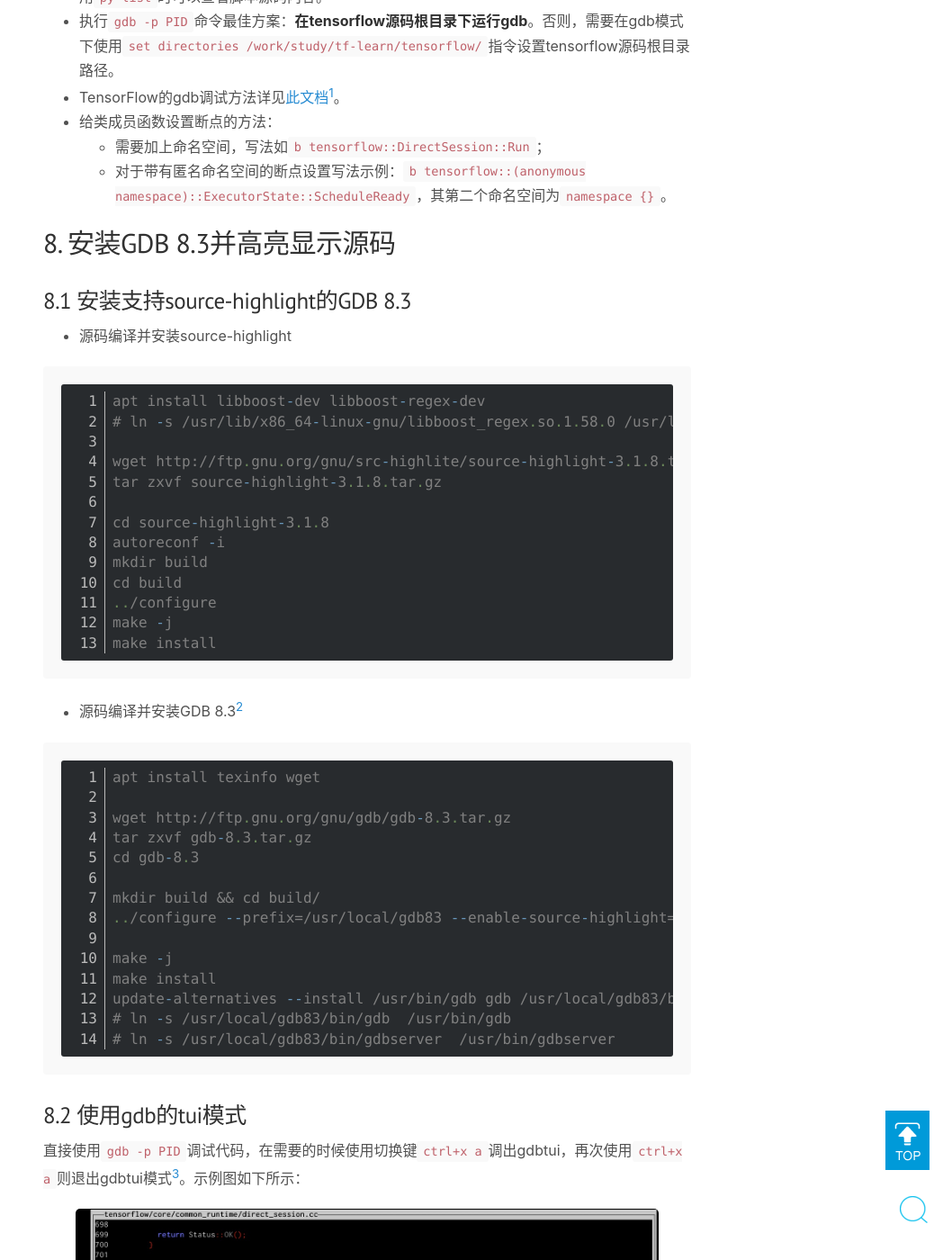
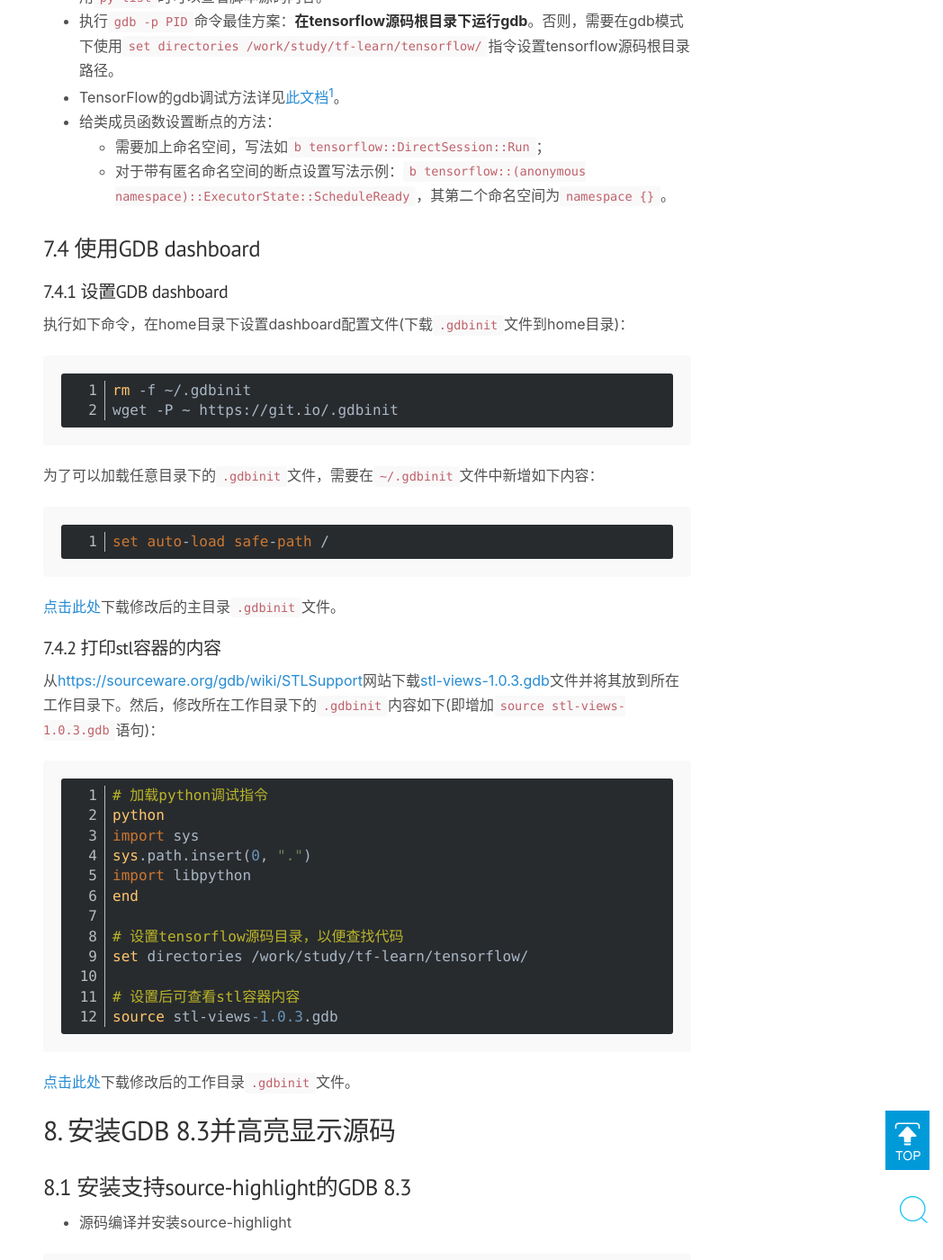
Before and after one commit to wzzju/wzzju.github.io, a Jekyll site: the page built from _posts/2020-03-17-tf-compile.md, in a window 1280 px wide and 1400 px high, scrolled down 5756 px. Shown: the whole window at 90% size, without its empty margins (232-1280 px from the left). Built offline with Jekyll 4.4.1, drawn with Linux system fonts in a browser that asks for light colours; comment, search, counter and statistics services are not loaded.

Commit message:
add gdbinit config files.

````diff
--- a/_posts/2020-03-17-tf-compile.md
+++ b/_posts/2020-03-17-tf-compile.md
@@ -219,6 +219,38 @@
     - 需要加上命名空间，写法如`b tensorflow::DirectSession::Run`；
     - 对于带有匿名命名空间的断点设置写法示例：`b tensorflow::(anonymous namespace)::ExecutorState::ScheduleReady`，其第二个命名空间为`namespace {}`。
 
+### 7.4 使用GDB dashboard
+
+#### 7.4.1 设置GDB dashboard
+执行如下命令，在home目录下设置dashboard配置文件(下载`.gdbinit`文件到home目录)：
+```shell
+rm -f ~/.gdbinit
+wget -P ~ https://git.io/.gdbinit
+```
+为了可以加载任意目录下的`.gdbinit`文件，需要在`~/.gdbinit`文件中新增如下内容：
+```shell
+set auto-load safe-path /
+```
+[点击此处](/assets/tools/home_gdbinit)下载修改后的主目录`.gdbinit`文件。
+
+#### 7.4.2 打印stl容器的内容
+从[https://sourceware.org/gdb/wiki/STLSupport](https://sourceware.org/gdb/wiki/STLSupport)网站下载[stl-views-1.0.3.gdb](/assets/tools/stl-views-1.0.3.gdb)文件并将其放到所在工作目录下。然后，修改所在工作目录下的`.gdbinit`内容如下(即增加`source stl-views-1.0.3.gdb`语句)：
+
+```python
+# 加载python调试指令
+python
+import sys
+sys.path.insert(0, ".")
+import libpython
+end
+
+# 设置tensorflow源码目录，以便查找代码
+set directories /work/study/tf-learn/tensorflow/
+
+# 设置后可查看stl容器内容
+source stl-views-1.0.3.gdb
+```
+[点击此处](/assets/tools/local_gdbinit)下载修改后的工作目录`.gdbinit`文件。
 
 ## 8. 安装GDB 8.3并高亮显示源码
 
````
Also changed, not shown: 3 other files.
